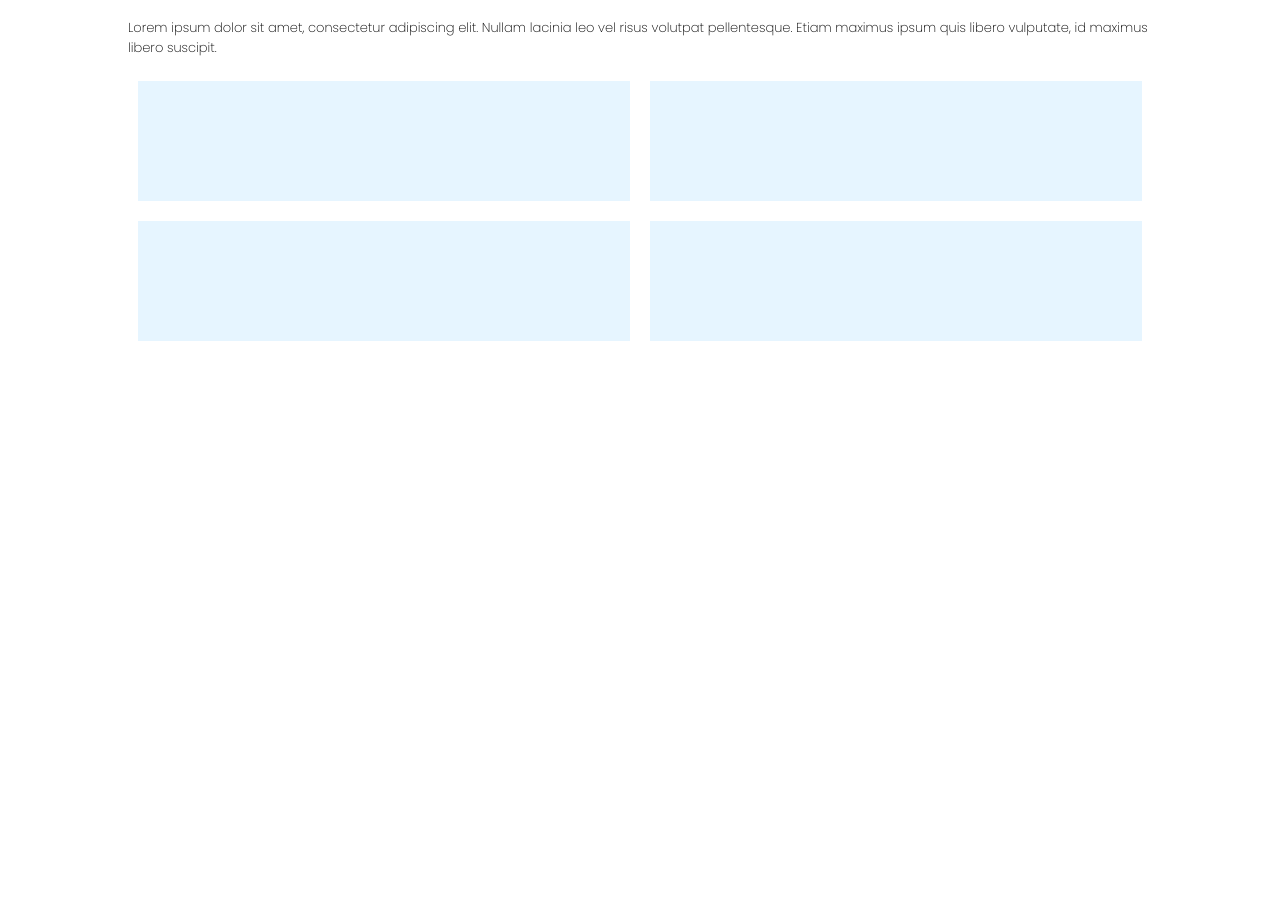
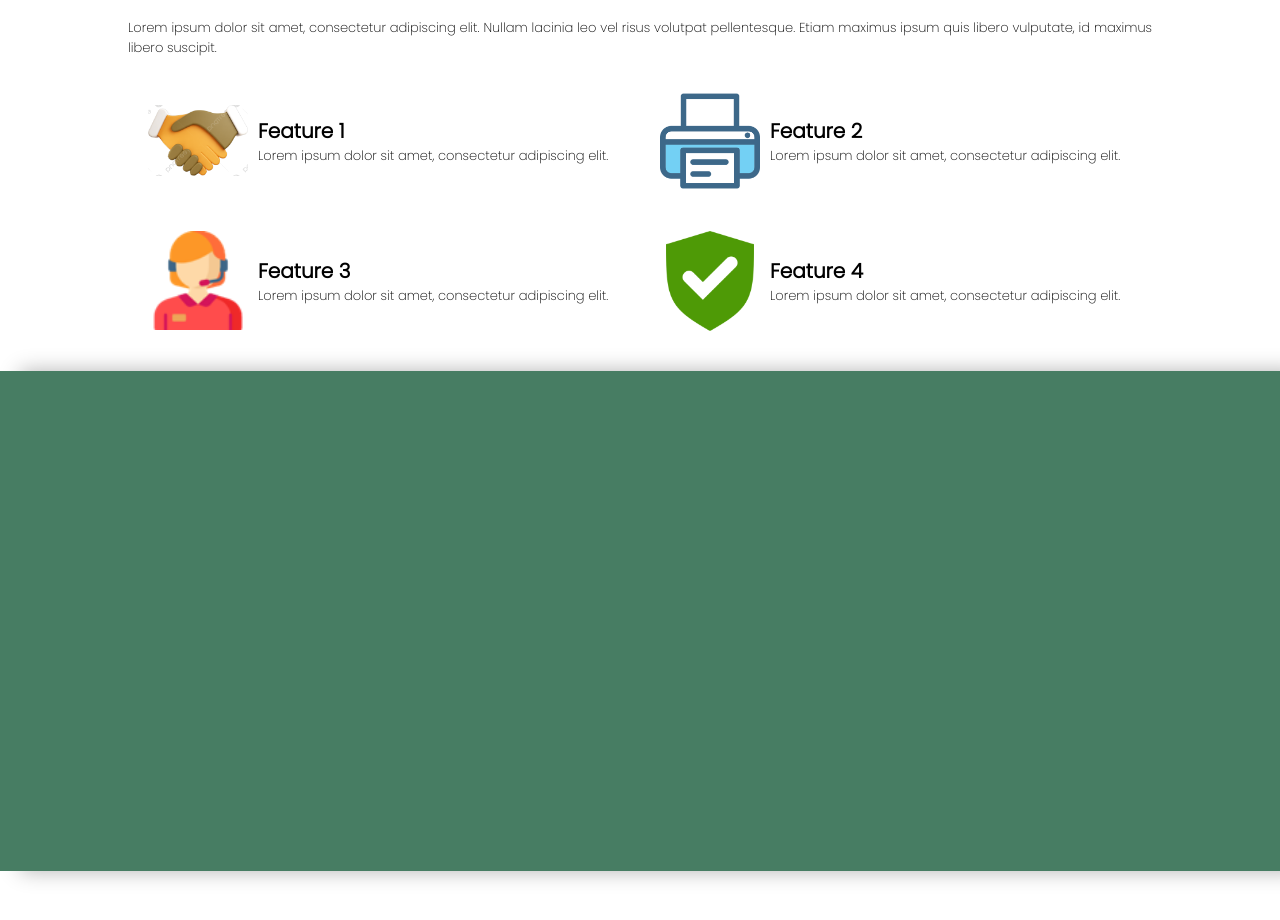
Before and after one commit to rottencart/PUPPYPRINT, a plain HTML site: page index.html in a window 1280 px wide. Shown: the part 976-1896 px from the top of the page. Drawn offline with Linux system fonts and the light colour scheme.

Commit message:
17.04.24

```diff
--- a/css/index.css
+++ b/css/index.css
@@ -32,7 +32,7 @@ html, body {
 
 .index {
     width: auto;
-    height: 3000px;
+    height: 5000px; /* make it auto after cration! */
 }
 
 /* Add a black background color to the top navigation */
@@ -260,12 +260,13 @@ html, body {
 
 .second-h1 {
     font-size: medium;
-    margin-top: 0; /* Remove default margin */
+    margin-top: 0;
 }
 
 .second-p {
     font-size: small;
-    margin-top: 0; /* Remove default margin */
+    margin-top: 0;
+    text-align: justify;
 }
 
 /* Second content inside second */
@@ -289,18 +290,71 @@ html, body {
 .third-p {
     margin-top: 0;
     font-size: small;
-    text-align: left;
+    text-align: justify;
 }
 
 .carde {
     margin: 10px; /* Horizontally center the card */
     padding: 10px;
-    background-color: rgb(230, 245, 255);
     height: 100px;
     width: 100%;
+    display: flex;
+    align-items: center; /* Vertically center the content */
+}
+
+.carde img {
+    height: 100px;
+    width: 100px;
+    margin-right: 10px; /* Add some space between image and text */
 }
 
 .carde-one,
 .carde-two {
     display: flex;
 }
+
+.third-image {
+    width: 100%; /* Adjusted */
+    height: auto; /* Adjusted */
+    object-fit: contain;
+}
+
+.carde h2,
+.carde p {
+    margin: 0; /* Remove default margins */
+}
+
+.third-h2 {
+    font-family: 'poppins-light';
+    font-size: 20px;
+}
+
+.third-p2 {
+    font-family: 'poppins-extralight';
+    font-size: 13px;
+}
+
+.second-en {
+    flex-direction: column;
+    text-align: left;
+}
+
+/* Third section styles */
+.third {
+    font-family: 'poppins-extralight';
+    position: relative;
+    margin-top: 10px;
+    height: 500px;
+    background-color: #477D63; /* Example background color */
+    width: 100%; /* Cover the entire width of the screen */
+    overflow: hidden;
+    box-shadow: 20px 0px 20px rgba(0, 0, 0, 0.3); /* Add shadow */
+}
+
+/* Third content styles */
+.third-content {
+    padding: 10px;
+    padding-left: 10%;
+    padding-right: 10%;
+    text-align: center;
+}
--- a/index.html
+++ b/index.html
@@ -98,24 +98,60 @@
                             Lorem ipsum dolor sit amet, consectetur adipiscing elit. Nullam lacinia leo vel risus volutpat pellentesque. Etiam maximus ipsum quis libero vulputate, id maximus libero suscipit.
                         </p>
 
-                        <div class="carde-one">
-                            <div class="carde">
+                            <div class="carde-one">
+                                <div class="carde">
+                                    <img src="resources/S1.png" class="third-image">
+                                    <div class="second-en">
+                                        <h2 class="third-h2">Feature 1</h2>
+                                        <p class="third-p2">Lorem ipsum dolor sit amet, consectetur adipiscing elit.
+                                        </p>
+                                    </div>
+                                </div>
+                                <div class="carde">
+                                    <img src="resources/S2.png" class="third-image">
+                                    <div class="second-en">
+                                        <h2 class="third-h2">Feature 2</h2>
+                                        <p class="third-p2">Lorem ipsum dolor sit amet, consectetur adipiscing elit.
+                                        </p>
+                                    </div>
+                                </div>
+                            </div>
 
-                            </div>
-                            <div class="carde">
-
+                            <div class="carde-two">
+                                <div class="carde">
+                                    <img src="resources/S3.png" class="third-image">
+                                    <div class="second-en">
+                                        <h2 class="third-h2">Feature 3</h2>
+                                        <p class="third-p2">Lorem ipsum dolor sit amet, consectetur adipiscing elit.
+                                        </p>
+                                    </div>
+                                </div>
+                                <div class="carde">
+                                    <img src="resources/S4.png" class="third-image">
+                                    <div class="second-en">
+                                        <h2 class="third-h2">Feature 4</h2>
+                                        <p class="third-p2">Lorem ipsum dolor sit amet, consectetur adipiscing elit.
+                                        </p>
+                                    </div>
+                                </div>
                             </div>
                         </div>
+                    </div>
+            </div>
+
+            <!-- third -->
+            <div class="third">
+                <div class="third-content">
 
 
-                        <div class="carde-two">
-                            <div class="carde">
 
-                            </div>
-                            <div class="carde">
 
-                            </div>
-                        </div>
+
+
+
+                </div>
+            </div>
+        </div>
 
 
 
@@ -129,9 +165,6 @@
 
 
 
-                    </div>
-                </div>
-            </div>
 
 
 
@@ -144,7 +177,11 @@
 
 
 
-        </div>
+
+
+
+
+
 
 
 
```
Also changed, not shown: resources/S1.png (added), resources/S2.png (added), resources/S3.png (added), resources/S4.png (added).
